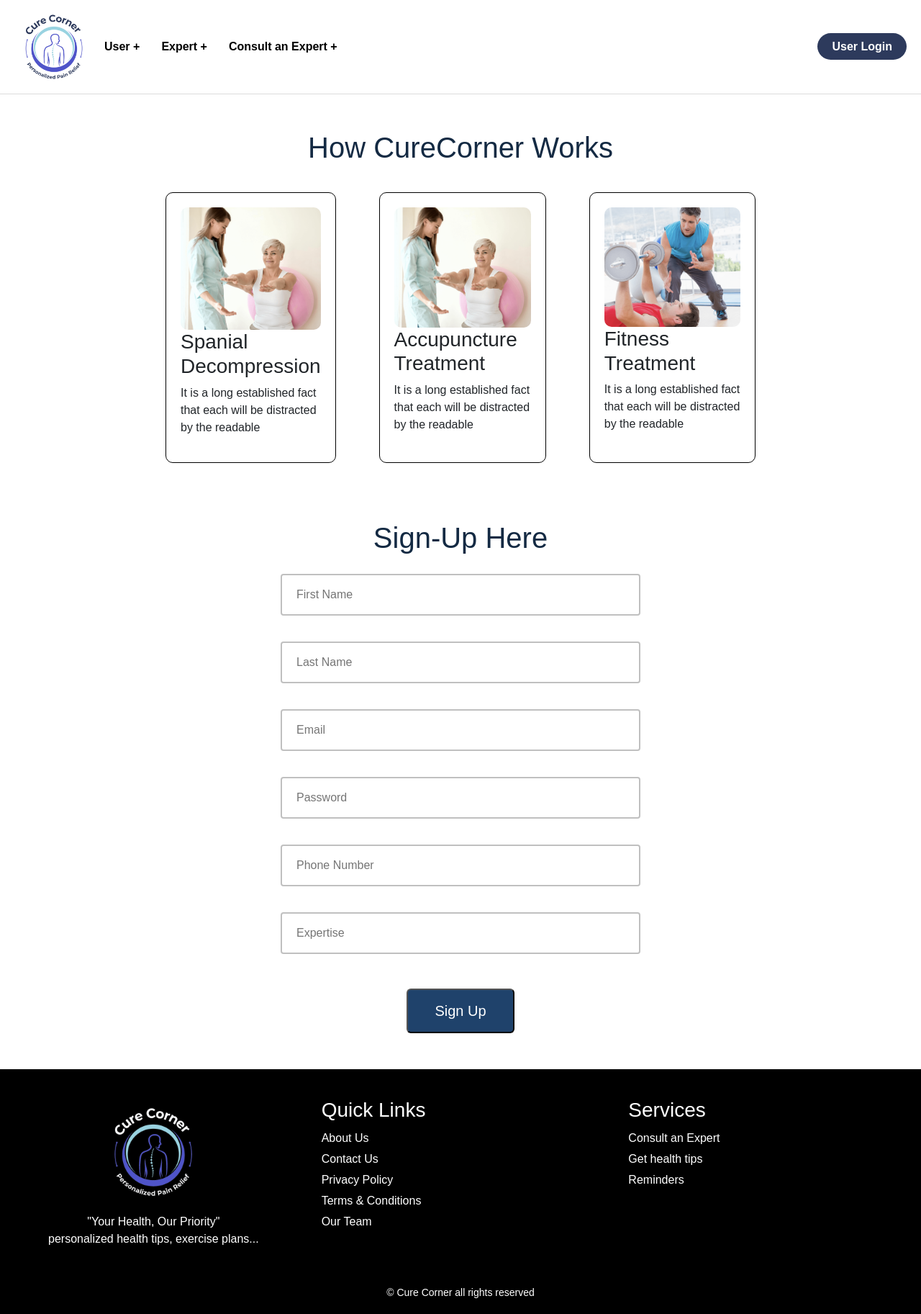
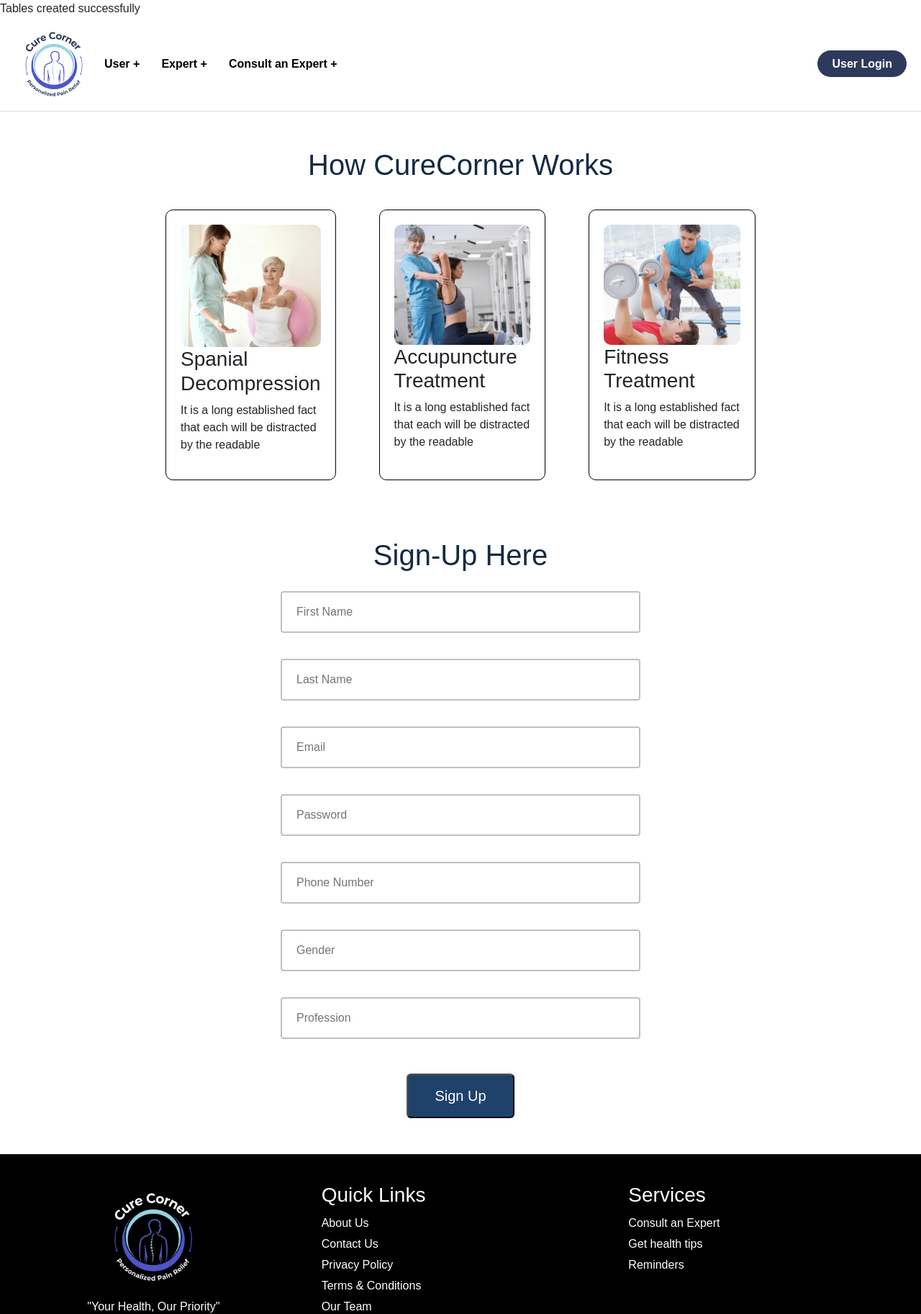
Before and after one commit to Sachinkumar9637/Wellness-Companion, a PHP site: page /signup.php in a window 1280 px wide. Shown: the top 1825 px of the page at 72% size. Run offline with PHP 8.4, Linux system fonts and the light colour scheme; some web fonts are replaced.

Commit message:
updated signup.php

```diff
--- a/signup.php
+++ b/signup.php
@@ -1,22 +1,23 @@
 <?php
-    require('dbinit.php');
+    require('db.php');
 
     $error="";
 	$msg="";
 
-	if(isset($_REQUEST['reg']))
+	if(isset($_REQUEST['registration']))
 	{
-		$firstName=$_REQUEST['firstName'];
-		$lastName=$_REQUEST['lastName'];
-		$email=$_REQUEST['email'];
-		$password=$_REQUEST['password'];
-		$phoneNumber=$_REQUEST['phoneNumber'];
-		$expertise=$_REQUEST['expertise'];
+		$firstName=$_REQUEST['FirstName'];
+		$lastName=$_REQUEST['LastName'];
+		$email=$_REQUEST['Email'];
+		$phone=$_REQUEST['Phone'];
+		$gender=$_REQUEST['Gender'];
+		$password=$_REQUEST['Password'];
+		$profession=$_REQUEST['Profession'];
 
 		$password= sha1($password);
 
-		$query = "SELECT * FROM register where email='$email'";
-		$res=mysqli_query($dbc, $query);
+		$query = "SELECT * FROM tblUser where Email='$email'";
+		$res=mysqli_query($conn, $query);
 		$num=mysqli_num_rows($res);
 
 		if($num == 1)
@@ -26,17 +27,17 @@
 		else
 		{
 
-			if(!empty($firstName) && !empty($lastName) && !empty($email) && !empty($password) && !empty($phoneNumber) && !empty($expertise))
+			if(!empty($firstName) && !empty($lastName) && !empty($email) && !empty($password) && !empty($phone) && !empty($gender) && !empty($profession))
 			{
 
-				$sql="INSERT INTO register (firstName,lastName,email,password,phoneNumber,expertise) VALUES ('$firstName','$lastName','$email','$password','$phoneNumber','$expertise')";
-				$result=mysqli_query($dbc, $sql);
+				$sql="INSERT INTO tblUser (FirstName,LastName,Email,Password,Contact,Gender,Profession) VALUES ('$firstName','$lastName','$email','$password','$phone','$gender','$profession')";
+				$result=mysqli_query($conn, $sql);
 
 				   if($result){
-					   $msg = "<p class='alert alert-success'>Register Successfully</p> ";
+					   $msg = "<p class='alert alert-success'>Registration Successful!!</p> ";
 				   }
 				   else{
-					   $error = "<p class='alert alert-warning'>Register Not Successfully</p> ";
+					   $error = "<p class='alert alert-warning'>Cannot Register, Check your details.</p> ";
 				   }
 			}else{
 				$error = "<p class='alert alert-warning'>Please Fill all the fields</p>";
@@ -70,7 +71,7 @@
 			</div>
 		</div>
 		<div>
-			<img src="Images/Signup1.png">
+			<img src="Images/Signup4.png">
 			<div>
 				<h3>Accupuncture Treatment</h3>
 				<p>It is a long established fact that each will be distracted by the readable</p>
@@ -91,14 +92,16 @@
 
             <?php echo $error; ?><?php echo $msg; ?>
 
-            <input type="text" id="firstName" name="firstName" placeholder="First Name"><br>
-            <input type="text" id="lastName" name="lastName" placeholder="Last Name"><br>
-            <input type="email" id="email" name="email" placeholder="Email"><br>
-            <input type="password" id="password" name="password" placeholder="Password"><br>
-            <input type="text" id="phoneNumber" name="phoneNumber" placeholder="Phone Number" maxlength="10"><br>
-            <input type="text" id="expertise" name="expertise" placeholder="Expertise"><br>
+            <input type="text" id="FirstName" name="FirstName" placeholder="First Name"><br>
+            <input type="text" id="LastName" name="LastName" placeholder="Last Name"><br>
+            <input type="email" id="email" name="Email" placeholder="Email"><br>
+            <input type="password" id="Password" name="Password" placeholder="Password"><br>
+            <input type="text" id="Phone" name="Phone" placeholder="Phone Number" maxlength="10"><br>
+            <input type="text" id="Gender" name="Gender" placeholder="Gender"><br>
+			<input type="text" id="Profession" name="Profession" placeholder="Profession"><br>
 
-            <button type="submit" name="reg">Sign Up</button>
+
+            <button type="submit" name="registration">Sign Up</button>
         </form>
 	</div>
 
```
